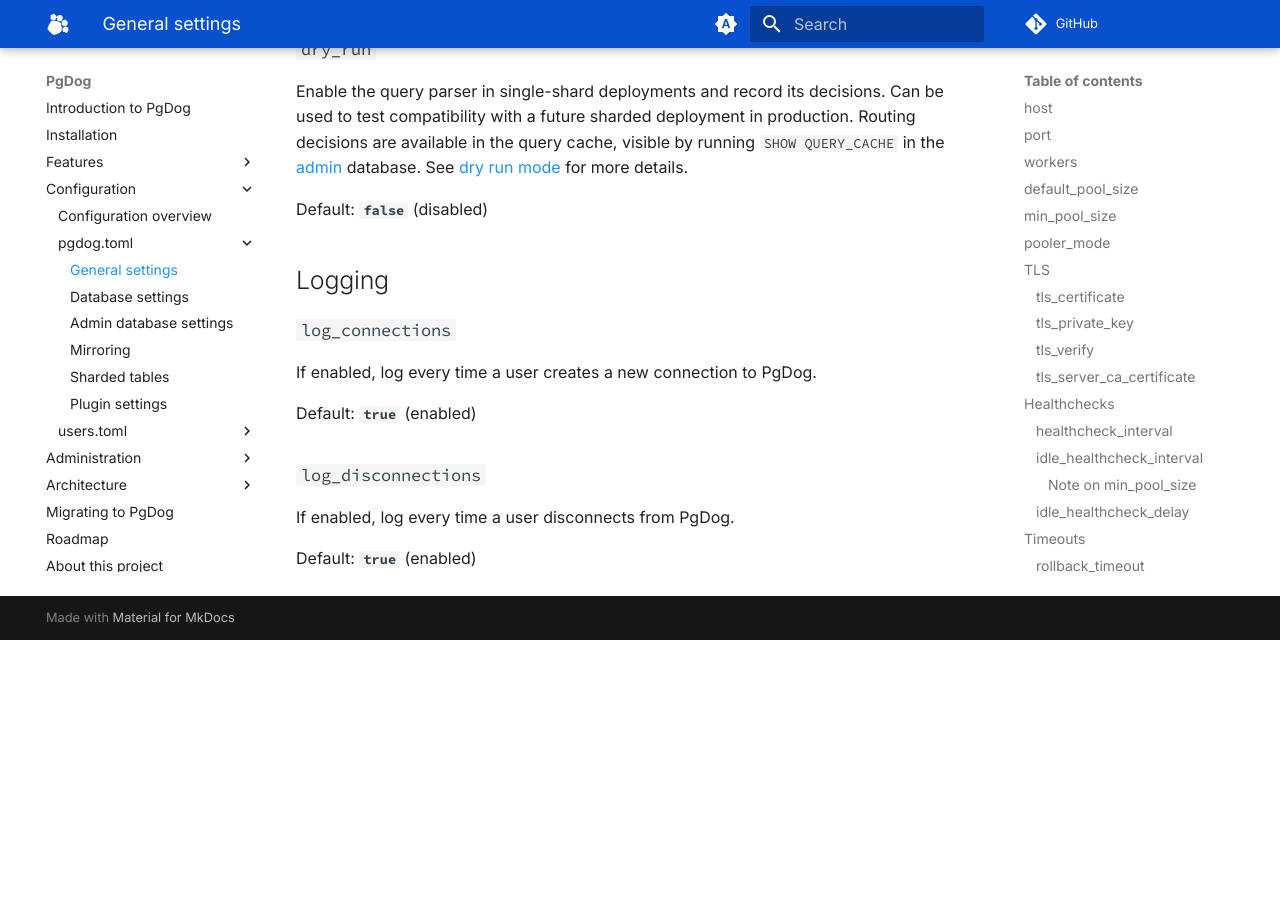
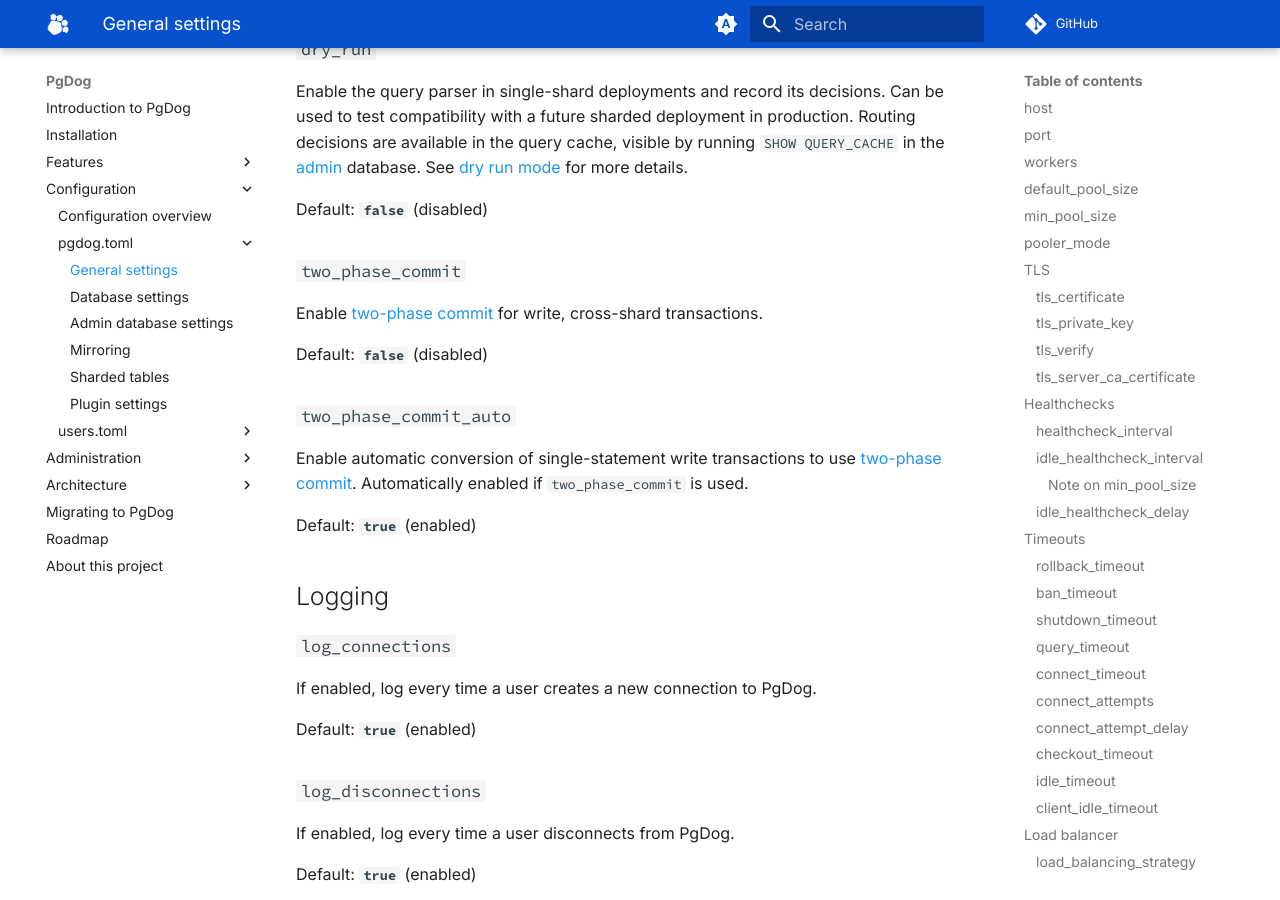
Before and after one commit to pgdogdev/docs, an MkDocs documentation site: the page built from docs/configuration/pgdog.toml/general.md, in a window 1280 px wide and 900 px high, scrolled down 8946 px. Built offline with MkDocs 1.6.1 and Material for MkDocs 9.7.7, drawn with Linux system fonts in a browser that asks for light colours; comment, search, counter and statistics services are not loaded; before the commit the page ends 9586 px from its top, so only the background shows below that.

```diff
--- a/docs/configuration/pgdog.toml/general.md
+++ b/docs/configuration/pgdog.toml/general.md
@@ -324,6 +324,18 @@ Enable the query parser in single-shard deployments and record its decisions. Ca
 
 Default: **`false`** (disabled)
 
+### `two_phase_commit`
+
+Enable [two-phase commit](../../features/sharding/2pc.md) for write, cross-shard transactions.
+
+Default: **`false`** (disabled)
+
+### `two_phase_commit_auto`
+
+Enable automatic conversion of single-statement write transactions to use [two-phase commit](../../features/sharding/2pc.md). Automatically enabled if `two_phase_commit` is used.
+
+Default: **`true`** (enabled)
+
 ## Logging
 
 ### `log_connections`
```
Also changed, not shown: docs/configuration/users.toml/users.md (+12 -0 lines).
